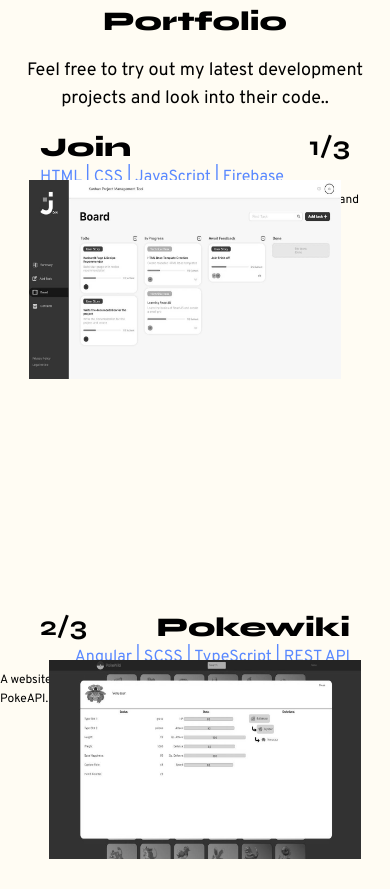
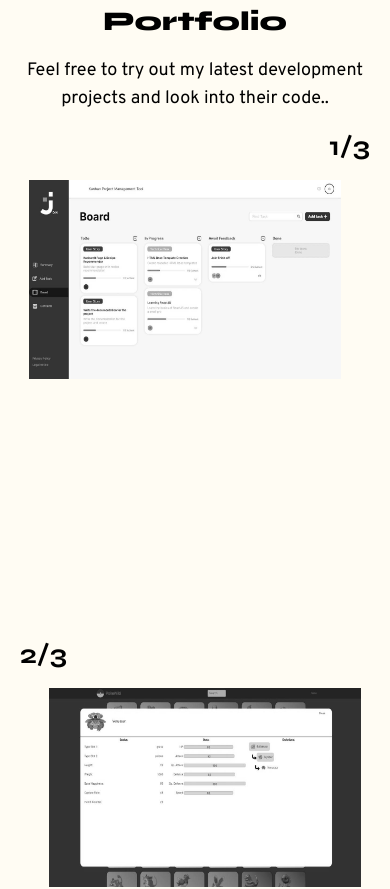
Before and after one commit to BelaSchrammDev/portfolio, an Angular app: page / in a window 390 px wide. Shown: the part 2820-3709 px from the top of the page. Built offline with nearby package versions, Linux system fonts and the light colour scheme.

Commit message:
improved projects by touch devices

```diff
--- a/src/app/mainpage/myprojects/myprojects.component.scss
+++ b/src/app/mainpage/myprojects/myprojects.component.scss
@@ -7,8 +7,8 @@ section {
     justify-content: flex-start;
     align-items: stretch;
     gap: 20px;
-    padding-left: $main-padding-side;
-    padding-right: $main-padding-side;
+    padding-left: 20px;
+    padding-right: 20px;
 
     .text {
         font-family: Overpass;
@@ -26,3 +26,11 @@ section {
         gap: 20px;
     }
 }
+
+@media (max-width: 650px) {
+    section {
+        overflow: hidden;
+        padding-left: 0px;
+        padding-right: 0px;
+    }
+}
--- a/src/app/mainpage/myprojects/project/project.component.scss
+++ b/src/app/mainpage/myprojects/project/project.component.scss
@@ -107,7 +107,8 @@ section {
             align-items: flex-start;
             width: $project-picture-width;
             height: $project-picture-height;
-            transition: transform 0.3s ease-in-out;
+            opacity: 0;
+            transition: transform 0.3s ease-in-out, opacity 0.3s ease-in-out;
 
             >span:first-child {
                 font-family: Syne;
@@ -166,7 +167,8 @@ section {
             transform: translateX(calc(100% + $badge-size));
         }
 
-        &:hover {
+        &:hover,
+        &:active {
             .picture_section>.frame {
                 opacity: 1;
             }
@@ -181,6 +183,7 @@ section {
 
             .description {
                 transform: translateX(0) translateY(0);
+                opacity: 1;
             }
         }
 
@@ -208,16 +211,16 @@ section {
     }
 
     .description {
-        width: 100% !important;
+        // width: 85vw !important;
         height: max-content !important;
     }
 
     .description_left {
-        transform: translateX(+20px) translateY(-200%) !important;
+        transform: translateX(+20px) translateY(-150%) !important;
     }
 
     .description_right {
-        transform: translateX(-20px) translateY(-200%) !important;
+        transform: translateX(-20px) translateY(-150%) !important;
     }
 
     .content:hover {
```
Also changed, not shown: src/styles/variables.scss (line endings or trailing spaces).
